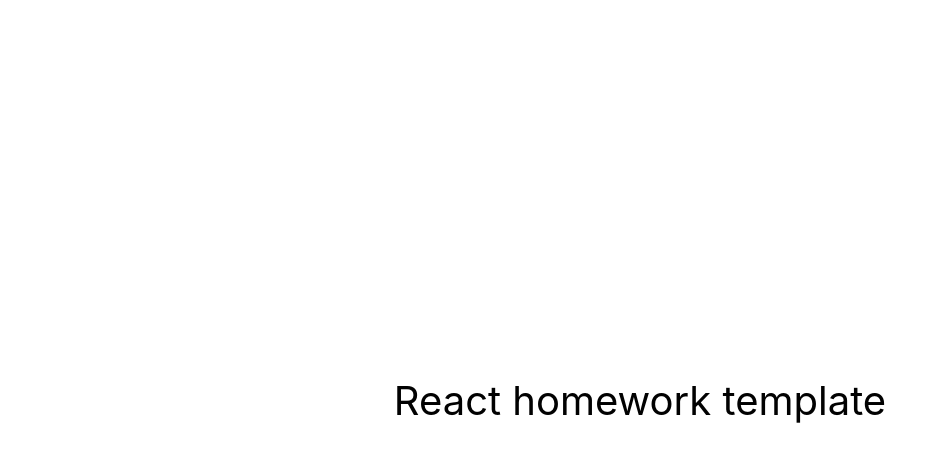
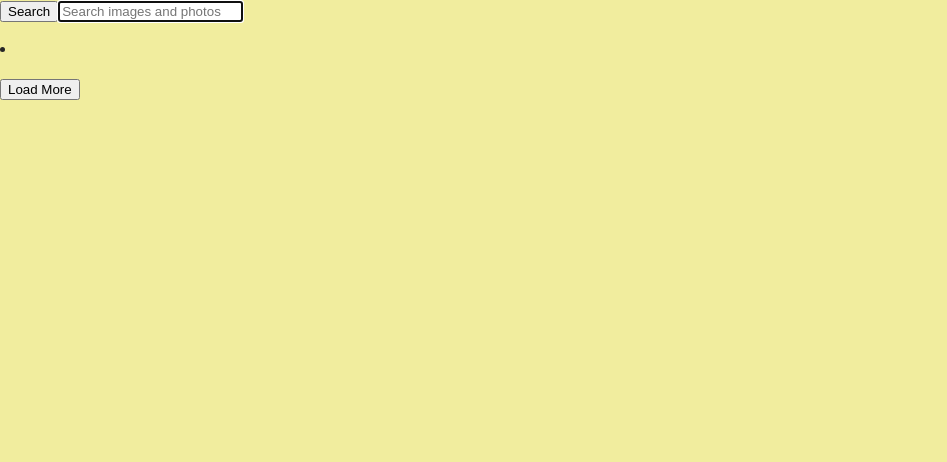
Before and after one commit to sshhsa/goit-react-hw-03-image-finder, a React (Create React App) app: page / in a window 1280 px wide. Shown: the top 462 px of the page, without its empty margins (0-947 px from the left). Built offline with nearby package versions, Linux system fonts and the light colour scheme.

Commit message:
setting up repository

```diff
--- /dev/null
+++ b/src/App.jsx
@@ -0,0 +1,32 @@
+import React, { Component } from 'react';
+
+import Searchbar from 'components/Searchbar';
+import ImageGallery from 'components/ImageGallery';
+import ImageGalleryItem from 'components/ImageGalleryItem';
+import Modal from 'components/Modal';
+import Loader from 'components/Loader';
+import ButtonLoadMore from 'components/Button';
+
+import css from './components/Style.module.css';
+
+// npm i notiflix
+// import Notiflix from 'notiflix';
+
+class App extends Component {
+  state = {};
+
+  render() {
+    return (
+      <div className={css.container}>
+        <Searchbar />
+        <ImageGallery />
+        <ImageGalleryItem />
+        <Modal />
+        <Loader />
+        <ButtonLoadMore />
+      </div>
+    );
+  }
+}
+
+export default App;
--- a/src/components/App.jsx
+++ /dev/null
@@ -1,18 +0,0 @@
-function App () {
-  return (
-    <div
-      style={{
-        height: '100vh',
-        display: 'flex',
-        justifyContent: 'center',
-        alignItems: 'center',
-        fontSize: 40,
-        color: '#010101'
-      }}
-    >
-      React homework template
-    </div>
-  );
-};
-
-export default App;
--- /dev/null
+++ b/src/components/Button.jsx
@@ -0,0 +1,10 @@
+// import PropTypes from 'prop-types';
+import css from './Style.module.css';
+
+function ButtonLoadMore() {
+  return <button className={css.buttonLoadMore}>Load More</button>;
+}
+
+// ButtonLoadMore.propTypes = {}
+
+export default ButtonLoadMore;
--- /dev/null
+++ b/src/components/ImageGallery.jsx
@@ -0,0 +1,10 @@
+// import PropTypes from 'prop-types';
+import css from './Style.module.css';
+
+function ImageGallery() {
+  return <ul className={css.gallery}></ul>;
+}
+
+// ImageGallery.propTypes = {}
+
+export default ImageGallery;
--- /dev/null
+++ b/src/components/ImageGalleryItem.jsx
@@ -0,0 +1,14 @@
+// import PropTypes from 'prop-types';
+import css from './Style.module.css';
+
+function ImageGalleryItem() {
+  return (
+    <li className={css.galleryItem}>
+      <img src="" alt="" />
+    </li>
+  );
+}
+
+// ImageGalleryItem.propTypes = {}
+
+export default ImageGalleryItem;
--- /dev/null
+++ b/src/components/Loader.jsx
@@ -0,0 +1,7 @@
+import css from './Style.module.css';
+
+function Loader() {
+  return <div className={css.loaderAnimation}></div>;
+}
+
+export default Loader;
--- /dev/null
+++ b/src/components/Modal.jsx
@@ -0,0 +1,13 @@
+import css from './Style.module.css';
+
+function Modal() {
+  return (
+    <div className={css.overlay}>
+      <div className={css.modal}>
+        <img src="" alt="" />
+      </div>
+    </div>
+  );
+}
+
+export default Modal;
--- /dev/null
+++ b/src/components/Searchbar.jsx
@@ -0,0 +1,26 @@
+// import PropTypes from 'prop-types';
+import css from './Style.module.css';
+
+function Searchbar() {
+  return (
+    <header className={css.searchbar}>
+      <form className={css.form}>
+        <button type="submit" className={css.button}>
+          <span className={css.buttonLabel}>Search</span>
+        </button>
+
+        <input
+          className={css.input}
+          type="text"
+          autoComplete="off"
+          autoFocus
+          placeholder="Search images and photos"
+        />
+      </form>
+    </header>
+  );
+}
+
+// Searchbar.propTypes = {}
+
+export default Searchbar;
--- a/src/index.css
+++ b/src/index.css
@@ -1,4 +1,7 @@
-@import-normalize; /* bring in normalize.css styles */
+:root {
+  --light-clr-1: #f1ed9e;
+  --dark-clr-1: #262626;
+}
 
 body {
   margin: 0;
@@ -7,6 +10,9 @@
     sans-serif;
   -webkit-font-smoothing: antialiased;
   -moz-osx-font-smoothing: grayscale;
+
+  color: var(--dark-clr-1);
+  background-color: var(--light-clr-1);
 }
 
 code {
--- a/src/index.js
+++ b/src/index.js
@@ -1,6 +1,6 @@
 import React from 'react';
 import ReactDOM from 'react-dom/client';
-import App from 'components/App';
+import App from 'App';
 import './index.css';
 
 ReactDOM.createRoot(document.getElementById('root')).render(
```
Also changed, not shown: src/components/Style.module.css (added).
